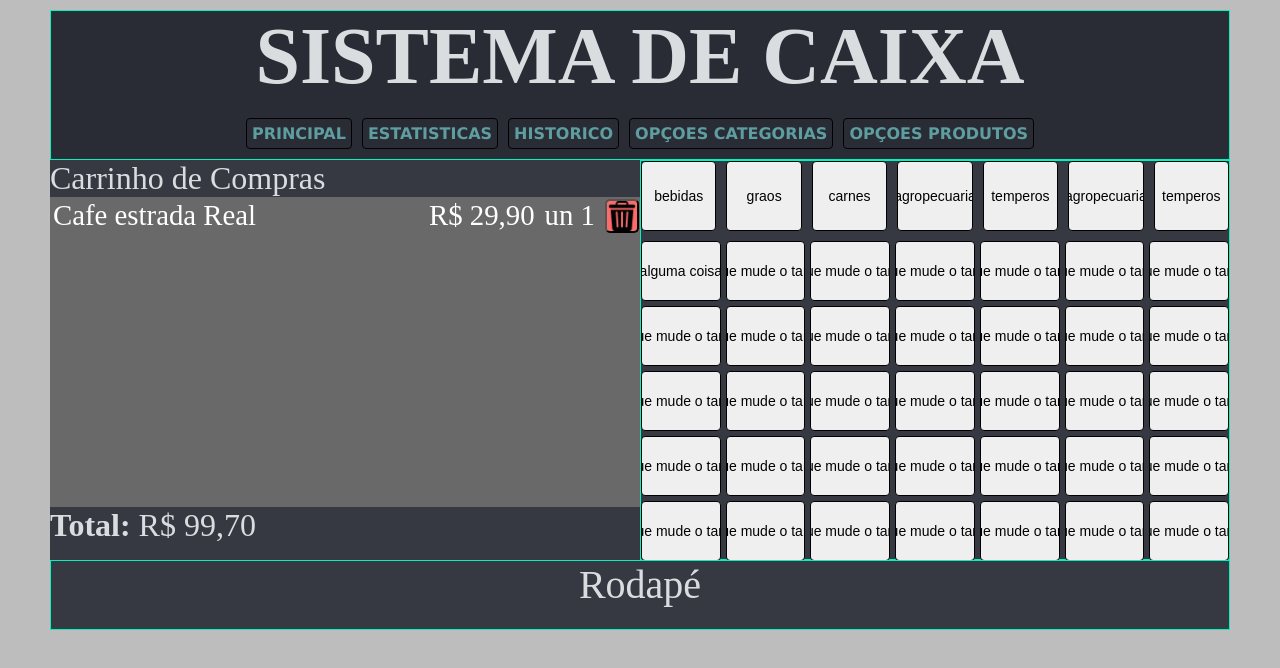
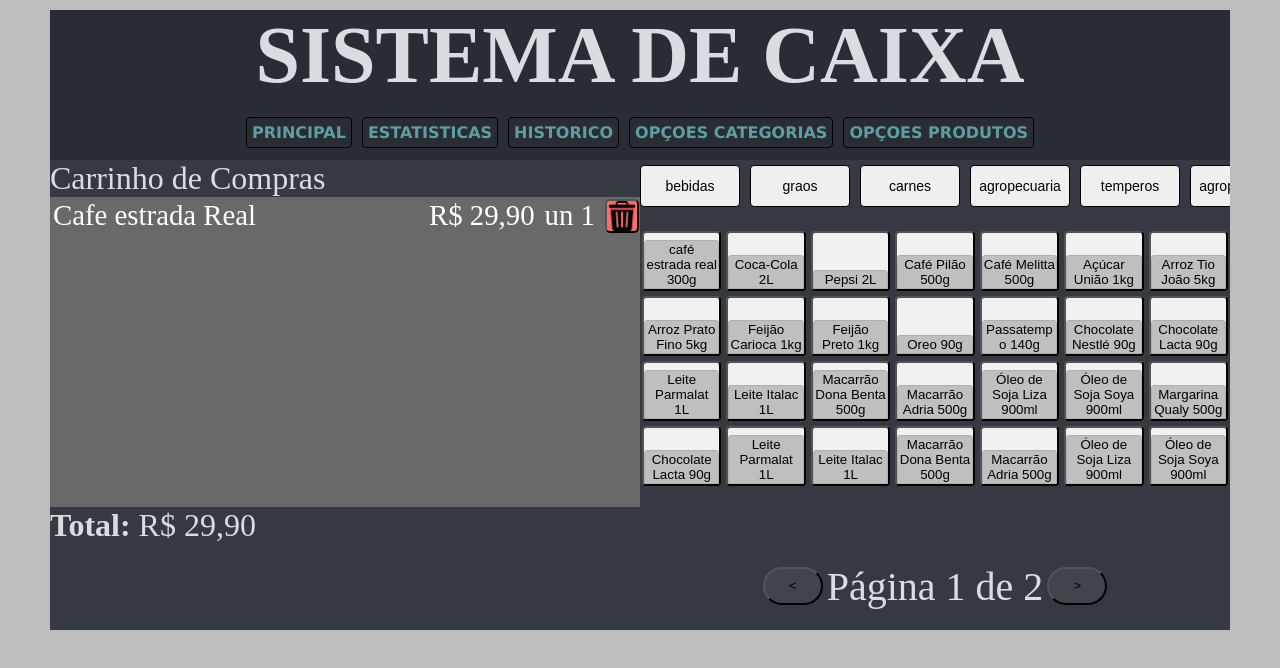
Before and after one commit to PatrickMaiak/Sistema-de-caixa, a plain HTML site: page public/index.html in a window 1280 px wide. Drawn offline with Linux system fonts and the light colour scheme.

Commit message:
Paginação da lista de produtos e overflow de categorias

```diff
--- a/public/componentesEstilizados.css
+++ /dev/null
@@ -1,68 +0,0 @@
-.boataoDeAbasDeFunçoes {
-    /*fundo */
-    background-color: transparent;
-    /* texto */
-    color: cadetblue;
-    font-family: Verdana, Geneva, Tahoma, sans-serif;
-    font-size: 1rem;
-    font-weight: bold;
-    /* formato do botão */
-    border: 1px solid black;
-    border-radius: 4px;
-    padding: 5px;
-
-}
-.boataoDeAbasDeFunçoes:hover {
-    background-color: greenyellow;
-    box-shadow: 2px 2px 5px black;
-
-}
-.boataoDeAbasDeFunçoes:active {
-
-
-    box-shadow: inset 5px 5px 5px black;
-}
-.botaoRemoverCarrinho{
-    width: 34px;
-    height:34px;
-
-}
-
-.botaoRemoverCarrinho:hover{
-    background-color: rgba(255, 47, 47, 0.897);
-    box-shadow: 2px 2px 5px black;
-
-
-}
-.botaoRemoverCarrinho:active {
-    background-image: url(img/recycle-bin.png);
-    background-size: cover;
-    box-shadow: inset 1px 1px 1px black;
-}
-.botaoDoProduto{
-    border-radius: 4px;
-    border: 1px solid black;
-
-
-    display: flex;
-    justify-content: center;
-    align-items: center;
-    font-size: 14px;
-    padding: 0 5px;
-    overflow: hidden;
-    text-align: center;
-    white-space: nowrap;
-}
-.botaoDaCategoria{
-    border-radius: 4px;
-    border: 1px solid black;
-
-    display: flex;
-    justify-content: center;
-    align-items: center;
-    font-size: 14px;
-    padding: 0 5px;
-    overflow: hidden;
-    text-align: center;
-    white-space: nowrap;
-}
--- a/public/CategoriaProduto.css
+++ b/public/css/categoriaProduto.css
@@ -1,24 +1,43 @@
+
+/*
+-------------ESTILOS DA TABELA DE CATEGORIA DOS PRODUTOS---------------------
+*/
+
+
 .menuDeProdutos {
     display: flex;
     flex-direction: column;
     align-items: center;
+    gap: 5px;
+}
+.listaDeCategoria {
+    width: 100%;
+    overflow-x: scroll;
+    white-space: nowrap;
+    display: flex;
+    padding-bottom: 8px;
     gap: 10px;
+    margin: auto;
 }
 
-.listaDeCategoria {
-    display: grid;
-    grid-template-columns: repeat(7, 1fr);
-    grid-template-rows: repeat(1, 70px);
-    gap: 10px;
-    margin: auto;
 
 
-}
+
+
+
+
+
+
+
+
  .listaDeProdutos {
     display: grid;
     grid-template-columns: repeat(7, 1fr);
     grid-template-rows: repeat(5, 60px);
     gap: 5px;
     margin: auto;
-
+    padding: 2px;
 }
+.divDePaginacao{
+    display: flex;
+}
--- /dev/null
+++ b/public/css/componentesEstilizados.css
@@ -0,0 +1,84 @@
+
+/*
+-------------ESTILOS DOS COMPONENTES E BOTOES DO SISTEMA---------------------
+*/
+
+
+.boataoDeAbasDeFunçoes {
+    background-color: transparent;
+    color: cadetblue;
+    font-family: Verdana, Geneva, Tahoma, sans-serif;
+    font-size: 1rem;
+    font-weight: bold;
+    border: 1px solid black;
+    border-radius: 4px;
+    padding: 5px;
+}
+.boataoDeAbasDeFunçoes:hover {
+    background-color: greenyellow;
+    box-shadow: 2px 2px 5px black;
+}
+.boataoDeAbasDeFunçoes:active {
+    box-shadow: inset 5px 5px 5px black;
+}
+.botaoRemoverCarrinho{
+    width: 34px;
+    height:34px;
+}
+.botaoRemoverCarrinho:hover{
+    background-color: rgba(255, 47, 47, 0.897);
+    box-shadow: 2px 2px 5px black;
+}
+.botaoRemoverCarrinho:active {
+    background-image: url(../img/recycle-bin.png);
+    background-size: cover;
+    box-shadow: inset 1px 1px 1px black;
+}
+.botaoDeProduto {
+    font-family: Arial, Helvetica, sans-serif;
+    background-color: #f1f1f1;
+    border-radius: 4px;
+    display: flex;
+    flex-direction: column;
+}
+.fundoDoBotaoConteudo {
+    height: 100px;
+    flex: 1;
+}
+.rodapeBotaoProduto {
+    width: 100%;
+    border: 1px solid #afafaf;
+    border-radius: 3px 3px 0px 0px;
+    background-color: #c0bfbf;
+    padding: 1px;
+    color: rgb(0, 0, 0);
+    text-align: center;
+    word-wrap: break-word;
+    white-space: normal;
+    text-align: center;
+    word-break: break-word;
+    overflow: hidden;
+}
+.botaoDaCategoria{
+    height: 3em;
+    border-radius: 4px;
+    border: 1px solid black;
+    display: flex;
+    justify-content: center;
+    align-items: center;
+    font-size: 14px;
+    padding: 10px 5px;
+    text-align: center;
+    white-space: nowrap;
+    min-width: 100px;
+    max-width: 150px;
+}
+.botaoDePaginacao{
+
+    width: 60px;
+    background-color: #afafaf17;
+    margin: 4px;
+    height: 80%;
+    padding:auto;
+    border-radius:  50px;
+}
--- a/public/estilos.css
+++ b/public/css/estilos.css
@@ -1,3 +1,11 @@
+
+
+
+/*
+-------------ESTILOS DA GRADE POSIÇÃO E CORES DE FUNDO DO SISTEMA---------------------
+*/
+
+
 * {
     box-sizing: border-box;
     padding: 0;
@@ -15,7 +23,7 @@
     background-color: #292c35e8;
     display: grid;
     grid-template-columns: 1fr 1fr 1fr 1fr;
-    grid-template-rows: 150px 400px 70px;
+    grid-template-rows: 150px 450px 20px;
     grid-template-areas:
       "cabecalho cabecalho cabecalho cabecalho"
       "principal principal menu-lateral menu-lateral"
@@ -42,7 +50,6 @@
   }
 
   .item {
-    border: 1px solid #00f4bf;
     text-align: center;
     font-size: 1.25em;
     font-weight: normal;
--- a/public/index.html
+++ b/public/index.html
@@ -5,10 +5,10 @@
     <meta http-equiv="X-UA-Compatible" content="IE=edge">
     <meta name="viewport" content="width=device-width, initial-scale=1.0">
     <title>Document</title>
-    <link rel="stylesheet" href="estilos.css">
-    <link rel="stylesheet" href="componentesEstilizados.css">
-    <link rel="stylesheet" href="carrinho.css">
-    <link rel="stylesheet" href="CategoriaProduto.css">
+    <link rel="stylesheet" href="css/estilos.css">
+    <link rel="stylesheet" href="css/componentesEstilizados.css">
+    <link rel="stylesheet" href="css/carrinho.css">
+    <link rel="stylesheet" href="css/categoriaProduto.css">
 
 </head>
 <body>
@@ -27,7 +27,7 @@
             <div class="carrinho">
                 <ul class="produtos">
                     <li class="produto">
-                        <span class="nome">Cafe estrada Real </span>
+                        <span class="nome">Cafe estrada Real</span>
                         <span class="preco">R$ 29,90</span>
                         <span class="quantidade">un 1</span>
                         <button class="remover botaoRemoverCarrinho"></button>
@@ -35,7 +35,7 @@
                 </ul>
             </div>
             <div class="total">
-                <strong>Total:</strong> <span class="valor-total">R$ 99,70</span>
+                <strong>Total:</strong> <span class="valor-total">R$ 29,90</span>
             </div>
 
         </div>
@@ -48,48 +48,30 @@
                 <button class="botaoDaCategoria">temperos</button>
                 <button class="botaoDaCategoria">agropecuaria</button>
                 <button class="botaoDaCategoria">temperos</button>
-            </div>
-            <div class="listaDeProdutos">
-                <button class="botaoDoProduto">alguma coisa</button>
-                <button class="botaoDoProduto">alguma coisa que mude o tamanho do botao</button>
-                <button class="botaoDoProduto">alguma coisa que mude o tamanho do botao</button>
-                <button class="botaoDoProduto">alguma coisa que mude o tamanho do botao</button>
-                <button class="botaoDoProduto">alguma coisa que mude o tamanho do botao</button>
-                <button class="botaoDoProduto">alguma coisa que mude o tamanho do botao</button>
-                <button class="botaoDoProduto">alguma coisa que mude o tamanho do botao</button>
-                <button class="botaoDoProduto">alguma coisa que mude o tamanho do botao</button>
-                <button class="botaoDoProduto">alguma coisa que mude o tamanho do botao</button>
-                <button class="botaoDoProduto">alguma coisa que mude o tamanho do botao</button>
-                <button class="botaoDoProduto">alguma coisa que mude o tamanho do botao</button>
-                <button class="botaoDoProduto">alguma coisa que mude o tamanho do botao</button>
-                <button class="botaoDoProduto">alguma coisa que mude o tamanho do botao</button>
-                <button class="botaoDoProduto">alguma coisa que mude o tamanho do botao</button>
-                <button class="botaoDoProduto">alguma coisa que mude o tamanho do botao</button>
-                <button class="botaoDoProduto">alguma coisa que mude o tamanho do botao</button>
-                <button class="botaoDoProduto">alguma coisa que mude o tamanho do botao</button>
-                <button class="botaoDoProduto">alguma coisa que mude o tamanho do botao</button>
-                <button class="botaoDoProduto">alguma coisa que mude o tamanho do botao</button>
-                <button class="botaoDoProduto">alguma coisa que mude o tamanho do botao</button>
-                <button class="botaoDoProduto">alguma coisa que mude o tamanho do botao</button>
-                <button class="botaoDoProduto">alguma coisa que mude o tamanho do botao</button>
-                <button class="botaoDoProduto">alguma coisa que mude o tamanho do botao</button>
-                <button class="botaoDoProduto">alguma coisa que mude o tamanho do botao</button>
-                <button class="botaoDoProduto">alguma coisa que mude o tamanho do botao</button>
-                <button class="botaoDoProduto">alguma coisa que mude o tamanho do botao</button>
-                <button class="botaoDoProduto">alguma coisa que mude o tamanho do botao</button>
-                <button class="botaoDoProduto">alguma coisa que mude o tamanho do botao</button>
-                <button class="botaoDoProduto">alguma coisa que mude o tamanho do botao</button>
-                <button class="botaoDoProduto">alguma coisa que mude o tamanho do botao</button>
-                <button class="botaoDoProduto">alguma coisa que mude o tamanho do botao</button>
-                <button class="botaoDoProduto">alguma coisa que mude o tamanho do botao</button>
-                <button class="botaoDoProduto">alguma coisa que mude o tamanho do botao</button>
-                <button class="botaoDoProduto">alguma coisa que mude o tamanho do botao</button>
-                <button class="botaoDoProduto">alguma coisa que mude o tamanho do botao</button>
+                <button class="botaoDaCategoria">agropecuaria</button>
+                <button class="botaoDaCategoria">temperos</button>
+                <button class="botaoDaCategoria">agropecuaria</button>
+                <button class="botaoDaCategoria">temperos</button>
 
             </div>
 
+            <div class="listaDeProdutos  ">
+
+
+
+            </div>
+            <div id="paginationControls" class="paginationControls divDePaginacao">
+                <button class="botaoDePaginacao" onclick="changePage(-1)"><</button>
+                <span id="pageInfo">Página 1</span>
+                <button class="botaoDePaginacao" onclick="changePage(1)">></button>
+            </div>
+
         </div>
-        <div class="item rodape">Rodapé</div>
+        <div class="item rodape"></div>
       </div>
+
+      <script src="script/scripts.js"></script>
+      <script src="script/paginação.js"></script>
+
 </body>
 </html>
--- /dev/null
+++ b/public/script/paginação.js
@@ -0,0 +1,38 @@
+const itemsPerPage = 28;
+let currentPage = 1;
+
+function showPage(page) {
+    const buttons = document.querySelectorAll('.botaoDeProduto');
+    const totalPages = Math.ceil(buttons.length / itemsPerPage);
+
+    // Validar limites de página
+    if (page < 1) page = 1;
+    if (page > totalPages) page = totalPages;
+
+    // Atualizar a página atual
+    currentPage = page;
+
+    // Ocultar todos os botões
+    buttons.forEach(button => button.style.display = 'none');
+
+    // Exibir apenas os botões da página atual
+    const startIndex = (currentPage - 1) * itemsPerPage;
+    const endIndex = startIndex + itemsPerPage;
+
+    for (let i = startIndex; i < endIndex && i < buttons.length; i++) {
+        buttons[i].style.display = '';
+    }
+
+    // Atualizar a informação de página
+    document.getElementById('pageInfo').textContent = `Página ${currentPage} de ${totalPages}`;
+}
+
+// Função para mudar a página
+function changePage(direction) {
+    showPage(currentPage + direction);
+}
+
+// Inicializar
+changePage(-1);
+// renderProdutos();
+showPage(1);
--- /dev/null
+++ b/public/script/scripts.js
@@ -0,0 +1,121 @@
+
+
+const carrinhoDeProdutos = []
+
+
+adicionarAoCarrinho=(produtoId)=>{
+    console.log(produtoId);
+};
+
+
+
+
+
+const listaProdutos= [
+    {
+        id:1,
+        categoria:"cafe",
+        descricao:"café estrada real 300g",
+        valor:22.50,
+        quantidade:10,
+        desconto: 0,
+        status: "disponível"
+
+}];
+
+function adicionarProduto(id, categoria, descricao, valor, quantidade, desconto , status ) {
+    const novoProduto = {
+        id,
+        categoria,
+        descricao,
+        valor,
+        quantidade,
+        desconto,
+        status
+    };
+    listaProdutos.push(novoProduto);
+    console.log("Produto adicionado:", novoProduto);
+}
+function removerProduto(id) {
+    const index = listaProdutos.findIndex(produto => produto.id === id);
+    if (index !== -1) {
+        const produtoRemovido = listaProdutos.splice(index, 1)[0];
+        console.log("Produto removido:", produtoRemovido);
+    } else {
+        console.log("Produto com ID", id, "não encontrado.");
+    }
+}
+
+
+const listaDeProdutosContainer = document.querySelector(".listaDeProdutos");
+
+
+function exibirProdutos() {
+    listaProdutos.forEach(produto => {
+
+        const botaoProduto = document.createElement("button");
+        botaoProduto.classList.add("botaoDeProduto");
+
+
+        const fundoDoBotaoConteudo = document.createElement("div");
+        fundoDoBotaoConteudo.classList.add("fundoDoBotaoConteudo");
+
+
+        const rodapeBotaoProduto = document.createElement("div");
+        rodapeBotaoProduto.classList.add("rodapeBotaoProduto");
+        rodapeBotaoProduto.textContent = produto.descricao;
+
+        botaoProduto.onclick = () => adicionarAoCarrinho(produto.id);
+
+        botaoProduto.appendChild(fundoDoBotaoConteudo);
+        botaoProduto.appendChild(rodapeBotaoProduto);
+
+
+        listaDeProdutosContainer.appendChild(botaoProduto);
+    });
+}
+adicionarProduto(2, "bebida", "Coca-Cola 2L", 8.00, 30, 0, "disponível");
+adicionarProduto(3, "bebida", "Pepsi 2L", 7.50, 25, 0, "disponível");
+adicionarProduto(4, "cafe", "Café Pilão 500g", 15.00, 20, 0, "disponível");
+adicionarProduto(5, "cafe", "Café Melitta 500g", 14.50, 15, 0, "disponível");
+adicionarProduto(6, "acucar", "Açúcar União 1kg", 5.00, 50, 0, "disponível");
+adicionarProduto(7, "arroz", "Arroz Tio João 5kg", 23.00, 12, 0, "disponível");
+adicionarProduto(8, "arroz", "Arroz Prato Fino 5kg", 22.50, 10, 0, "disponível");
+adicionarProduto(9, "feijao", "Feijão Carioca 1kg", 7.00, 30, 0, "disponível");
+adicionarProduto(10, "feijao", "Feijão Preto 1kg", 6.50, 25, 0, "disponível");
+adicionarProduto(11, "biscoito", "Oreo 90g", 3.00, 50, 0, "disponível");
+adicionarProduto(12, "biscoito", "Passatempo 140g", 4.00, 40, 0, "disponível");
+adicionarProduto(13, "chocolate", "Chocolate Nestlé 90g", 5.50, 30, 0, "disponível");
+adicionarProduto(14, "chocolate", "Chocolate Lacta 90g", 5.80, 30, 0, "disponível");
+adicionarProduto(15, "leite", "Leite Parmalat 1L", 4.20, 25, 0, "disponível");
+adicionarProduto(16, "leite", "Leite Italac 1L", 4.00, 25, 0, "disponível");
+adicionarProduto(17, "macarrao", "Macarrão Dona Benta 500g", 3.50, 40, 0, "disponível");
+adicionarProduto(18, "macarrao", "Macarrão Adria 500g", 3.80, 35, 0, "disponível");
+adicionarProduto(19, "oleo", "Óleo de Soja Liza 900ml", 7.00, 20, 0, "disponível");
+adicionarProduto(20, "oleo", "Óleo de Soja Soya 900ml", 6.80, 20, 0, "disponível");
+adicionarProduto(21, "margarina", "Margarina Qualy 500g", 8.00, 15, 0, "disponível");
+adicionarProduto(22, "chocolate", "Chocolate Lacta 90g", 5.80, 30, 0, "disponível");
+adicionarProduto(23, "leite", "Leite Parmalat 1L", 4.20, 25, 0, "disponível");
+adicionarProduto(24, "leite", "Leite Italac 1L", 4.00, 25, 0, "disponível");
+adicionarProduto(25, "macarrao", "Macarrão Dona Benta 500g", 3.50, 40, 0, "disponível");
+adicionarProduto(26, "macarrao", "Macarrão Adria 500g", 3.80, 35, 0, "disponível");
+adicionarProduto(27, "oleo", "Óleo de Soja Liza 900ml", 7.00, 20, 0, "disponível");
+adicionarProduto(28, "oleo", "Óleo de Soja Soya 900ml", 6.80, 20, 0, "disponível");
+adicionarProduto(29, "oleo", "Óleo de Soja Soya 900ml", 6.80, 20, 0, "disponível");
+adicionarProduto(30, "leite", "Leite Italac 1L", 4.00, 25, 0, "disponível");
+adicionarProduto(31, "macarrao", "Macarrão Dona Benta 500g", 3.50, 40, 0, "disponível");
+adicionarProduto(32, "macarrao", "Macarrão Adria 500g", 3.80, 35, 0, "disponível");
+adicionarProduto(33, "oleo", "Óleo de Soja Liza 900ml", 7.00, 20, 0, "disponível");
+adicionarProduto(34, "oleo", "Óleo de Soja Soya 900ml", 6.80, 20, 0, "disponível");
+adicionarProduto(35, "oleo", "Óleo de Soja Soya 900ml", 6.80, 20, 0, "disponível");
+adicionarProduto(36, "oleo", "Óleo de Soja Soya 900ml", 6.80, 20, 0, "disponível");
+
+
+
+
+
+exibirProdutos();
+
+// removerProduto(2)
+
+console.log(listaProdutos);
```
Also changed, not shown: public/css/carrinho.css (renamed from public/carrinho.css, +6 -10 lines), public/script/carrinho.js (added), public/script/produto.js (added).
